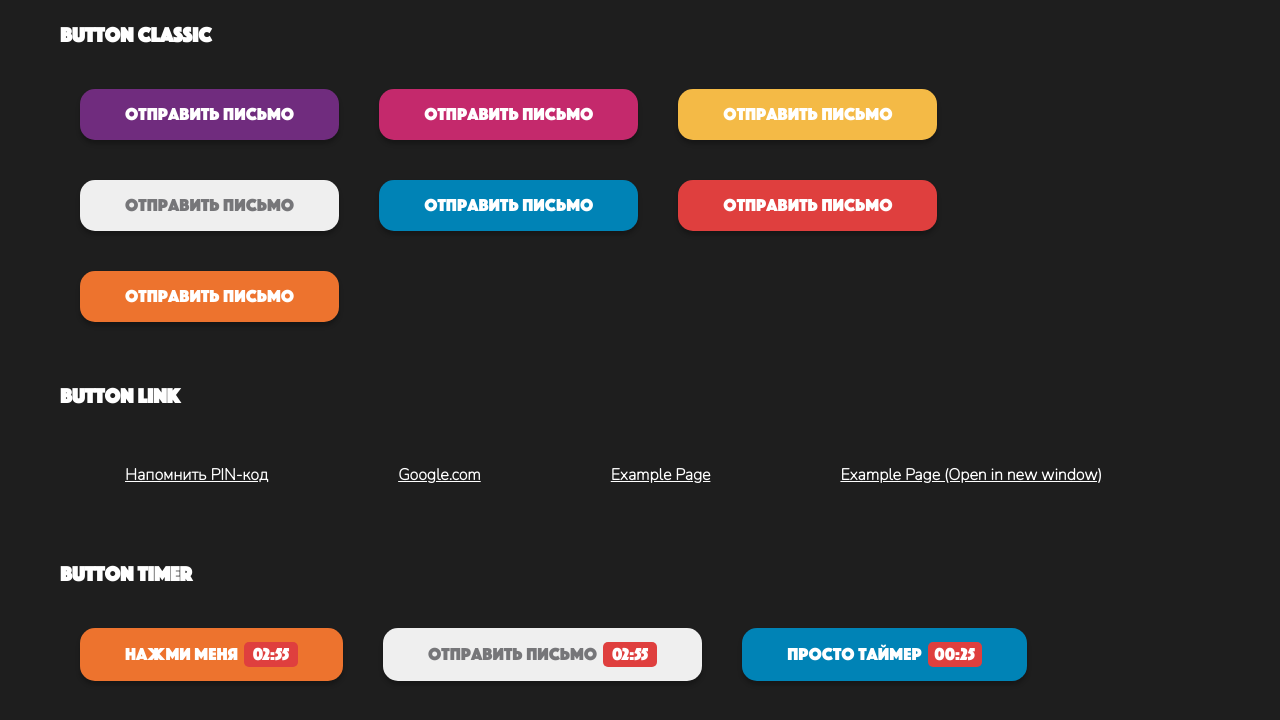
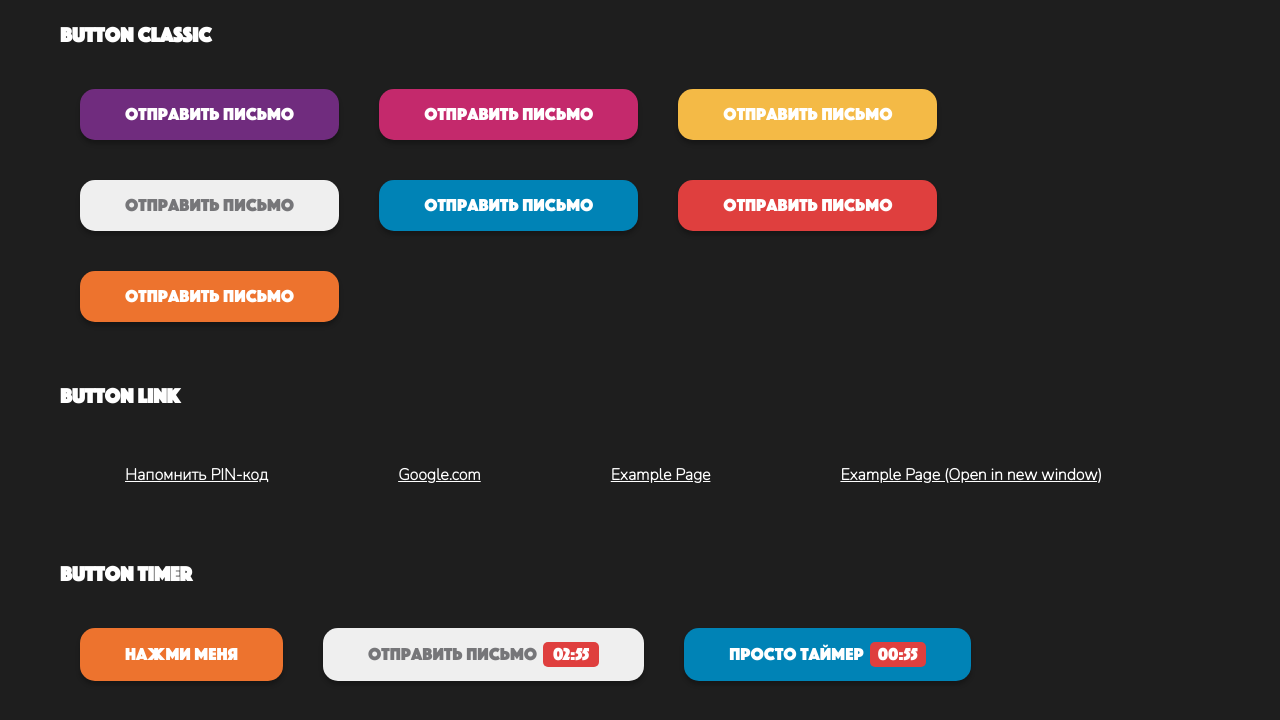
Before and after one commit to lazenyuk-dmitry/button-component-vue-test, a Vue app: page / in a window 1280 px wide. Shown: the top 720 px of the page. Built offline with nearby package versions, Linux system fonts and the light colour scheme.

Commit message:
Create example for timer button.

```diff
--- a/src/components/AppButton.vue
+++ b/src/components/AppButton.vue
@@ -57,7 +57,7 @@ export default {
   },
   data() {
     return {
-      timerStepMs: 1000, // Timer step in milliseconds.
+      timerStepMs: 1000, // Timer step in milliseconds. Now equal 1sec.
       timerCounter: 0,
       timerId: null,
     };
@@ -66,6 +66,11 @@ export default {
     timer: {
       handler(value) {
         let counter = value;
+        this.timerCounter = value;
+
+        if (value === 0) {
+          return;
+        }
 
         this.timerId = setInterval(() => {
           counter = counter <= 0 ? 0 : counter - this.timerStepMs;
@@ -73,6 +78,7 @@ export default {
 
           if (counter === 0) {
             clearInterval(this.timerId);
+            this.$emit("timerEnd");
           }
         }, this.timerStepMs);
       },
@@ -153,7 +159,7 @@ $btn-padding: 14px 45px;
 }
 
 .btnTimer {
-  min-width: 54px;
+  min-width: 56px;
   padding: 1px 5px;
   margin-left: 6px;
   border-radius: 5px;
--- a/src/views/HomeView.vue
+++ b/src/views/HomeView.vue
@@ -21,15 +21,55 @@
 
     <h3>button timer</h3>
     <div :class="$style.buttonContainer">
-      <AppButton :class="$style.btn" color="action" :timer="180000">Нажми меня</AppButton>
-      <AppButton :class="$style.btn" :timer="180000" disabled>Отправить письмо</AppButton>
-      <AppButton :class="$style.btn" color="info" :timer="30000">Просто таймер</AppButton>
+      <AppButton
+        :class="$style.btn"
+        color="action"
+        :timer="clickMeTimer"
+        :disabled="clickMeIsDisabled"
+        @click="clickMe"
+        @timer-end="clickMeEndTimer"
+      >
+        Нажми меня
+      </AppButton>
+      <AppButton
+        :class="$style.btn"
+        :timer="180000"
+        :disabled="emailButtonIsDisabled"
+        @timer-end="emailButtonIsDisabled = false"
+      >
+        Отправить письмо
+      </AppButton>
+      <AppButton :class="$style.btn" color="info" :timer="60000">
+        Просто таймер
+      </AppButton>
     </div>
   </main>
 </template>
 
+<!--
+  Я использовал <script setup> в этом компоненте, хотя в других компонентах код находится в <script>(старая стилистика).
+  Я знаю что не хорошо смешивать такие подходы и стилистику написания кода, но это просто для примера.
+  ---------
+  I used <script setup> in this component, although in other components the code is in <script> (old style).
+  I know it's not good to mix such approaches and coding style, but this is just for example.
+ -->
 <script setup>
+import { ref } from "vue";
 import AppButton from "@/components/AppButton.vue";
+
+let clickMeTimer = ref(0);
+let clickMeIsDisabled = false;
+let emailButtonIsDisabled = ref(true);
+
+function clickMe() {
+  clickMeTimer.value = 30000;
+  clickMeIsDisabled = true;
+}
+
+function clickMeEndTimer() {
+  clickMeTimer.value = 0;
+  clickMeIsDisabled = false;
+}
 </script>
 
 <style lang="scss" module>
```
